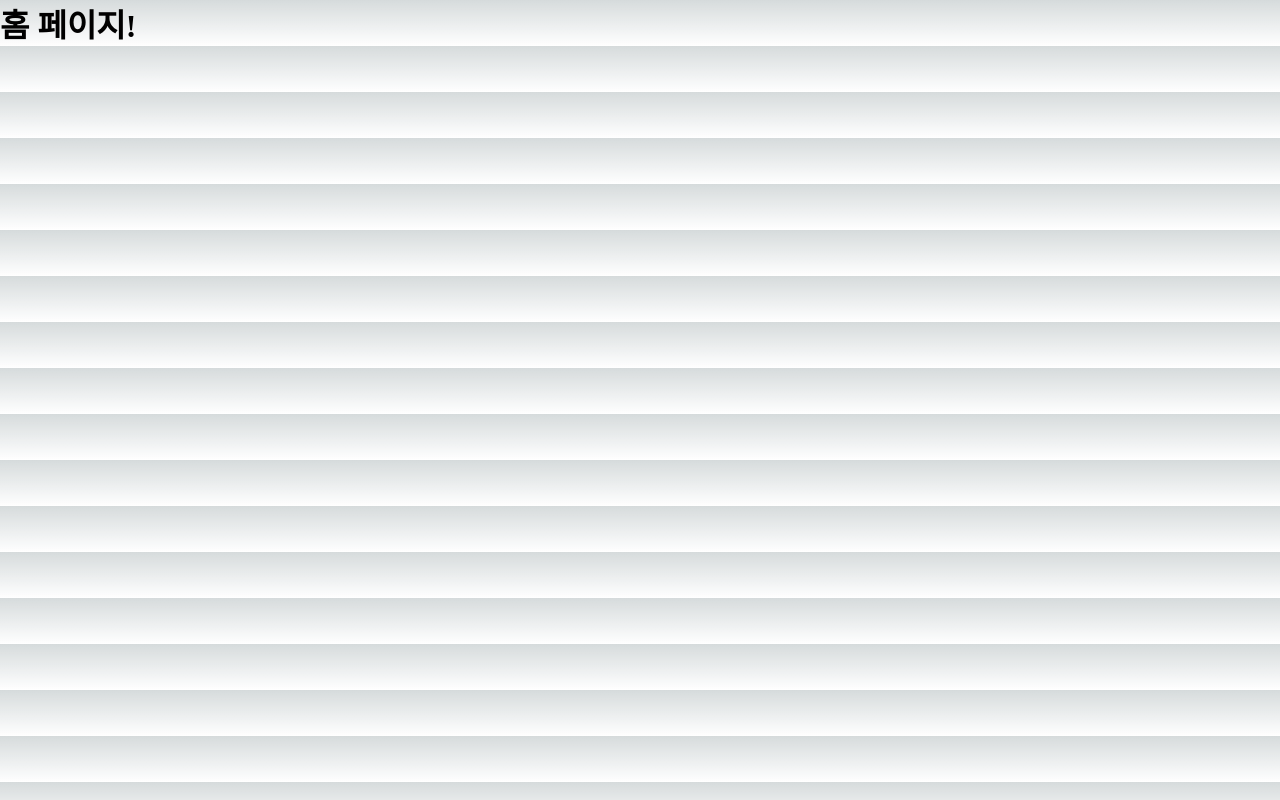
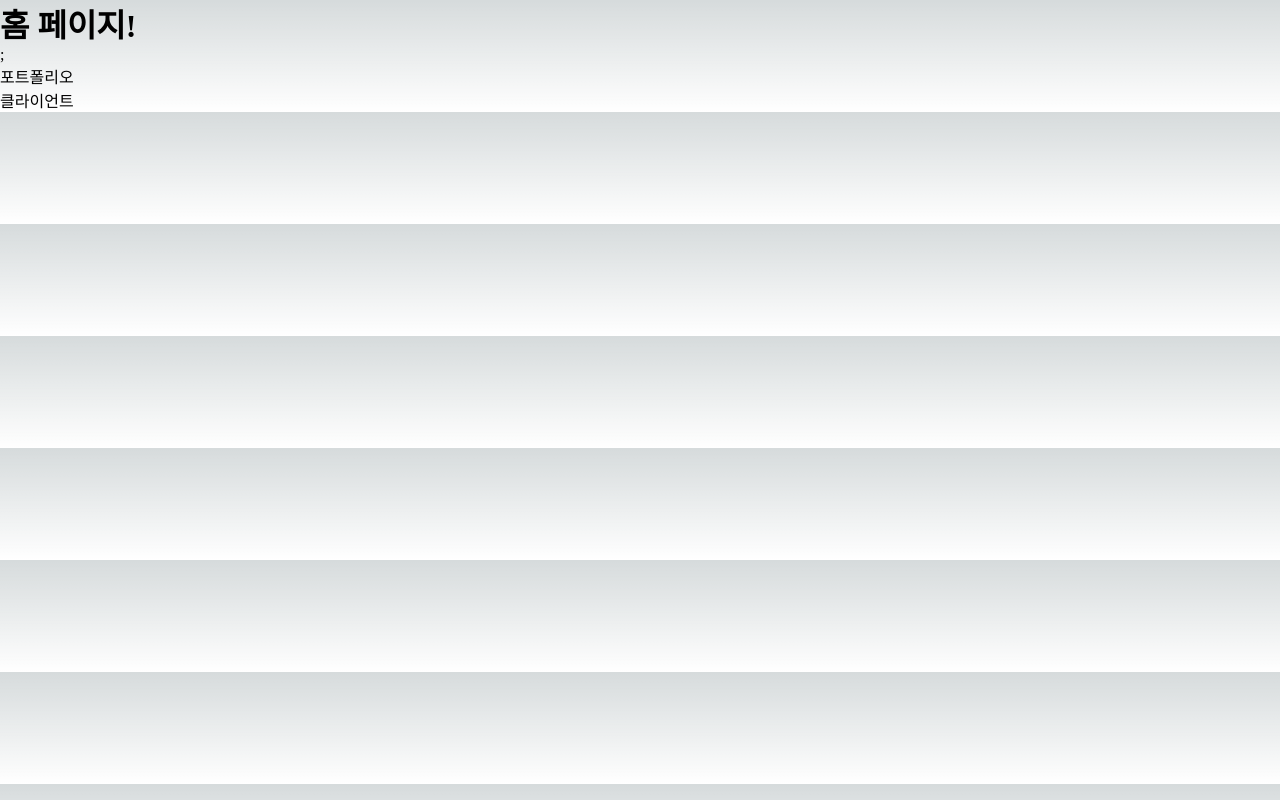
Before and after one commit to pji0219/next.js-practice, a Next.js app: page / in a window 1280 px wide. Built offline with nearby package versions, Linux system fonts and the light colour scheme.

Commit message:
네비게이팅

```diff
--- a/pages/index.jsx
+++ b/pages/index.jsx
@@ -1,5 +1,19 @@
+import Link from 'next/link';
+
 function HomePage() {
-  return <h1>홈 페이지!</h1>;
+  return (
+    <div>
+      <h1>홈 페이지!</h1>;
+      <ul>
+        <li>
+          <Link href='/portfolio'>포트폴리오</Link>
+        </li>
+        <li>
+          <Link href='/clients'>클라이언트</Link>
+        </li>
+      </ul>
+    </div>
+  );
 }
 
 export default HomePage;
```
Also changed, not shown: pages/clients/index.jsx (+20 -1 lines).
